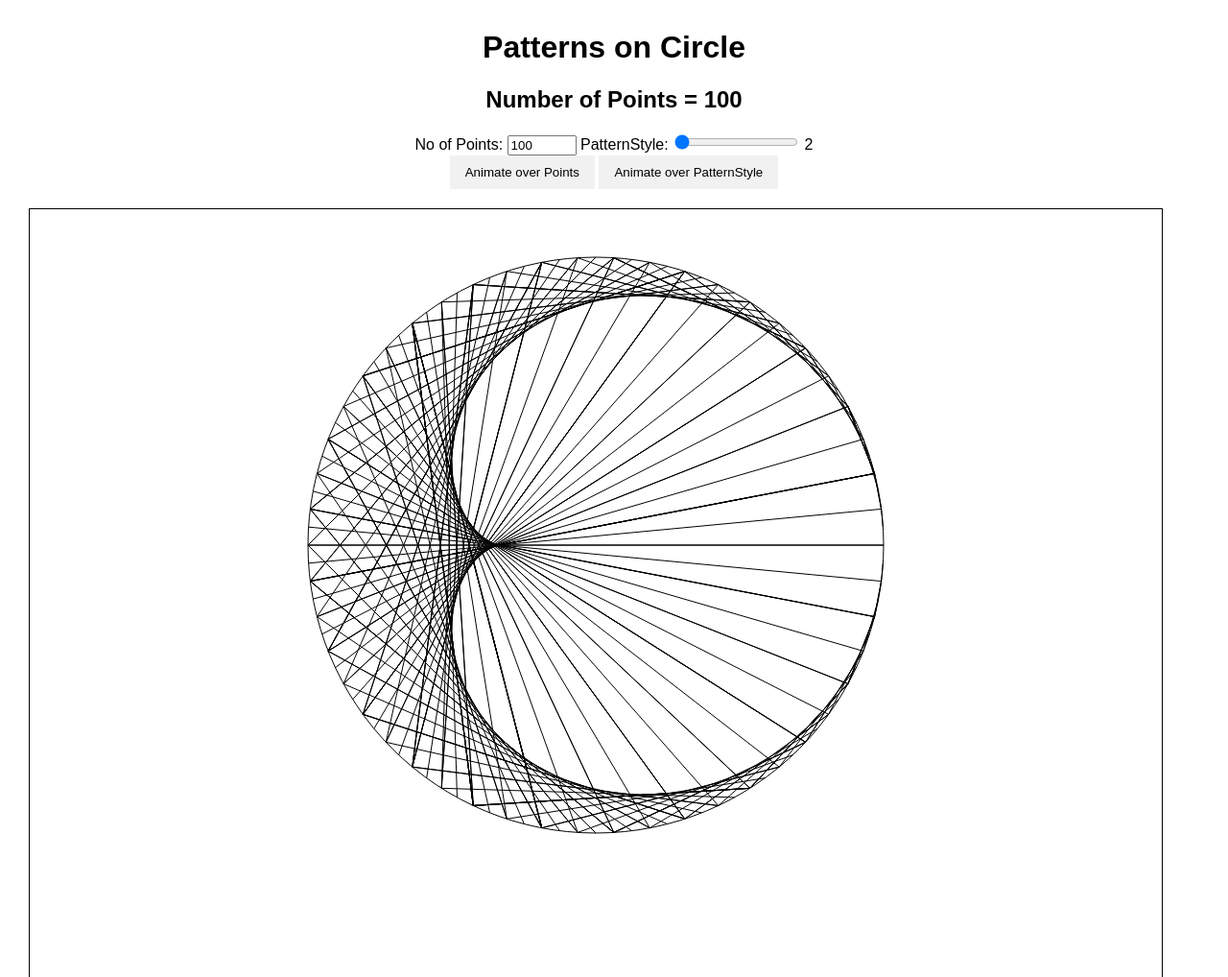
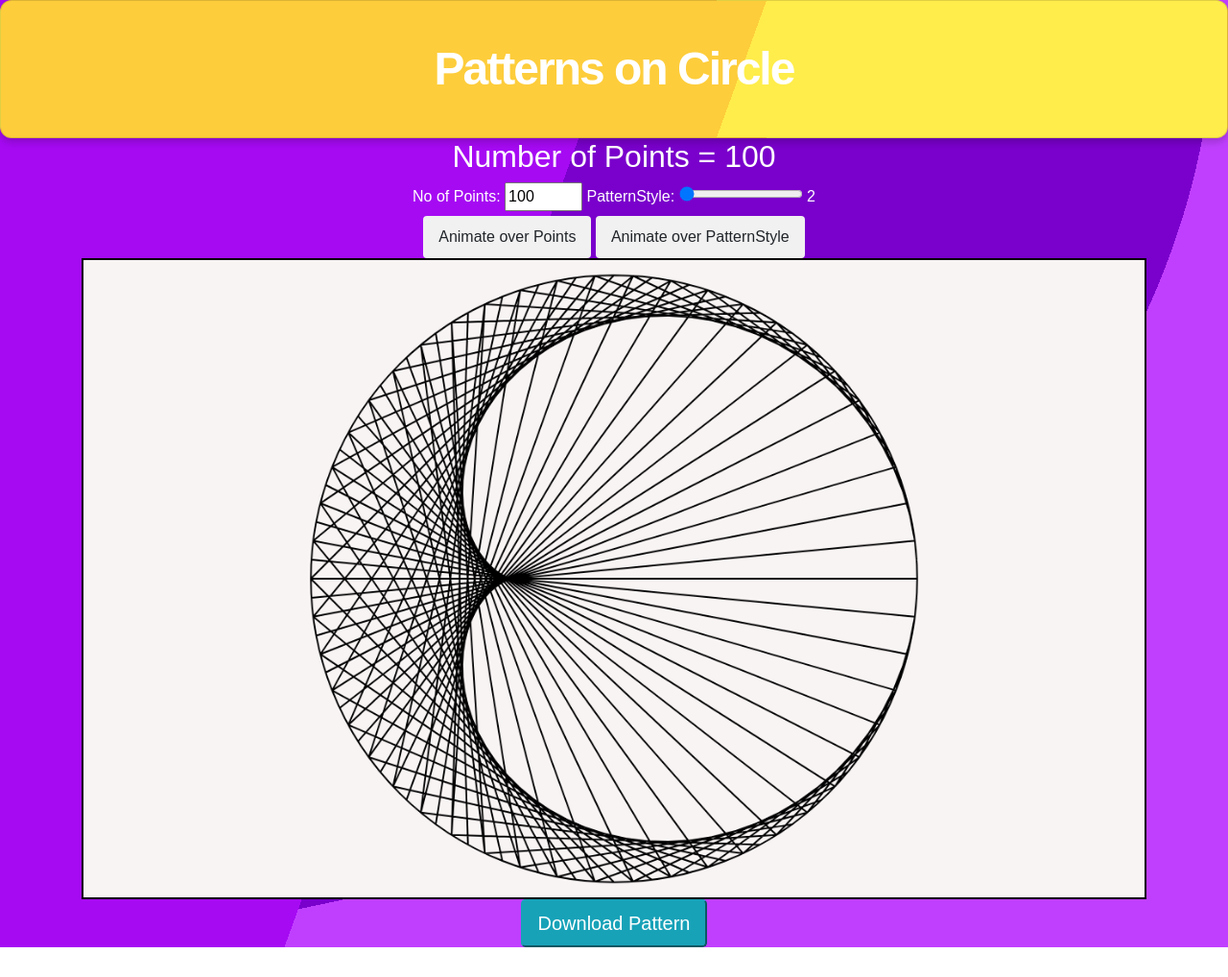
Before and after one commit to ajit3259/Circle-Patterns, a plain HTML site: page index.html in a window 1280 px wide. Shown: the top 1018 px of the page at 96% size. After the commit the page ends 987 px from the top, so only its background shows below. Drawn offline with nearby package versions, Linux system fonts and the light colour scheme.

Commit message:
Fixing canvas size and adding download image button

```diff
--- a/drawing.js
+++ b/drawing.js
@@ -1,32 +1,26 @@
-var canvas = document.getElementById("board");
-var draw_heading = document.getElementById("draw");
-var width = window.innerWidth; //cuurent width of browser window
-var height = window.innerHeight; //current height of browser window
+let canvas = document.getElementById("responsive-canvas");
+let draw_heading = document.getElementById("draw");
 
-canvas.setAttribute("width", width - 100);
-canvas.setAttribute("height", height);
-var context = canvas.getContext("2d");
+const colors = ["#4a4e4d", "#0e9aa7", "#3da4ab", "#f6cd61", "#fe8a71"];
 
-const center_x = width/2 - 50;
-const center_y = height/2 - 50;
-const radius = 300;
+let context = canvas.getContext("2d");
 
-function drawCircle() {
+function drawCircle(center_x, center_y, radius) {
 	context.arc(center_x, center_y, radius, 0, 2 * Math.PI);
 }
 
-function getPointOnCircle(angle) {
-	var x = center_x + radius * Math.cos(angle);
-	var y = center_y + radius * Math.sin(angle);
+function getPointOnCircle(center_x, center_y, radius, angle) {
+	let x = center_x + radius * Math.cos(angle);
+	let y = center_y + radius * Math.sin(angle);
 
 	return [x, y]
 }
 
-function getPointsOnCircle(noOfPoints) {
+function getPointsOnCircle(center_x, center_y, radius, noOfPoints) {
 	let points = {};
 	let angle = 0;
 	for(let i =0;i < noOfPoints; i++) {
-		let point = getPointOnCircle(angle + i * 2 * Math.PI / noOfPoints);
+		let point = getPointOnCircle(center_x, center_y, radius, angle + i * 2 * Math.PI / noOfPoints);
 		points[i] = point;
 	}
 	return points;
@@ -37,8 +31,8 @@ function drawLine(point1, point2) {
 	context.lineTo(point2[0], point2[1]);
 }
 
-function drawPattern(noOfPoints, times) {
-	let points = getPointsOnCircle(noOfPoints);
+function drawPattern(center_x, center_y, radius, noOfPoints, times) {
+	let points = getPointsOnCircle(center_x, center_y, radius, noOfPoints);
 
 	for(let i = 1; i < noOfPoints; i++) {
 		let curPoint = i;
@@ -56,11 +50,23 @@ function drawPattern(noOfPoints, times) {
 function draw(noOfPoints, times) {
 	if(times <= 1)
 		return;
+	canvas.width = window.innerWidth;
+	canvas.height = Math.max(window.innerWidth * 0.6, window.innerHeight * 0.6);
+	let width = canvas.width;
+	let height = canvas.height;
 	draw_heading.innerText = "Number of Points = " + noOfPoints;
 	//console.log(new Date().getTime(), "animate called for points = ", noOfPoints);
 	context.clearRect(0, 0, canvas.width, canvas.height);
+	context.lineWidth = 2;
+	//context.strokeStyle = colors[Math.floor(Math.random() * colors.length)];
 	context.beginPath();
-	drawCircle();
-	drawPattern(noOfPoints, times);
+
+	let center_x = width/2;
+	let center_y = height/2;
+	let radius = Math.min(width/2.1, height/2.1);
+	drawCircle(center_x, center_y, radius);
+
+	drawPattern(center_x, center_y, radius, noOfPoints, times);
+
 	context.stroke();
 }
--- a/index.html
+++ b/index.html
@@ -1,11 +1,22 @@
 <!DOCTYPE html>
 <html>
 <head>
-	<title>The Magical Land</title>
+	<title>The Magical Land of Patterns</title>
+	<meta charset="utf-8">
+    <meta name="viewport" content="width=device-width, initial-scale=1">
+    <link rel="stylesheet" href="https://maxcdn.bootstrapcdn.com/bootstrap/4.5.2/css/bootstrap.min.css">
+    <script src="https://ajax.googleapis.com/ajax/libs/jquery/3.5.1/jquery.min.js"></script>
+    <script src="https://cdnjs.cloudflare.com/ajax/libs/popper.js/1.16.0/umd/popper.min.js"></script>
+    <script src="https://maxcdn.bootstrapcdn.com/bootstrap/4.5.2/js/bootstrap.min.js"></script>
     <link rel="stylesheet" type="text/css" href="style.css">
 </head>
 <body>
-	<h1 id="heading">Patterns on Circle </h1>
+	<div class="card-holder">
+		<div class="card bg-gold">
+			Patterns on Circle
+		</div>
+	</div>
+	<div class="card-holder container">
 		<h2 id="draw"></h2>
 		<div action="#" id="myForm">
 			<label for="noOfPoints">No of Points:</label>
@@ -24,8 +35,14 @@
 			<button class="btn active" onclick="playAnimation(event)">Play Animation</button>
 			<button class="btn" onclick="stopAnimation(event)">Stop Animation</button>
 		</div>
-	<canvas id="board">
-	</canvas>
+	</div>
+	<div class="container canvas_draw">
+		<canvas id="responsive-canvas"></canvas>
+	</div>
+	<div id="download-section">
+		<button class="btn-lg btn-info" onclick="downloadCanvasImage()">Download Pattern</button>
+		<a id="linkToImage"></a>
+	</div>
 </body>
 <script type="text/javascript" src="drawing.js"></script>
 <script type="text/javascript" src="animation.js"></script>
@@ -115,5 +132,12 @@
 		}
 	}
 
+	function downloadCanvasImage() {
+		let canvasImageLink = document.getElementById('linkToImage');
+  		canvasImageLink.setAttribute('download', 'MyPattern.png');
+  		canvasImageLink.setAttribute('href', canvas.toDataURL("image/png").replace("image/png", "image/octet-stream"));
+  		canvasImageLink.click();
+	}
+
 </script>
 </html>
--- a/style.css
+++ b/style.css
@@ -1,32 +1,48 @@
 body {
 	font-family: sans-serif;
 	text-align: center;
-	padding: 10px;
 	transition: all 725ms ease-in-out;
 	text-align: center;
 	margin: 0;
+	color: #fff;
+    background: -webkit-linear-gradient(110deg, #a60af3 40%, rgba(0, 0, 0, 0) 30%), -webkit-radial-gradient(farthest-corner at 0% 0%, #7a00cc 70%, #c03fff 70%);
+    background: -o-linear-gradient(110deg, #a60af3 40%, rgba(0, 0, 0, 0) 30%), -o-radial-gradient(farthest-corner at 0% 0%, #7a00cc 70%, #c03fff 70%);
+    background: -moz-linear-gradient(110deg, #a60af3 40%, rgba(0, 0, 0, 0) 30%), -moz-radial-gradient(farthest-corner at 0% 0%, #7a00cc 70%, #c03fff 70%);
+    background: linear-gradient(110deg, #a60af3 40%, rgba(0, 0, 0, 0) 30%), radial-gradient(farthest-corner at 0% 0%, #7a00cc 70%, #c03fff 70%);
 }
 
 h1 {
 	font-weight: bolder;
 }
 
-canvas {
-	border: 1px black solid;
-	display: block;
-	margin: 20px;
+.bg-gold {
+  background: -webkit-linear-gradient(110deg, #fdcd3b 60%, #ffed4b 60%);
+  background: -o-linear-gradient(110deg, #fdcd3b 60%, #ffed4b 60%);
+  background: -moz-linear-gradient(110deg, #fdcd3b 60%, #ffed4b 60%);
+  background: linear-gradient(110deg, #fdcd3b 60%, #ffed4b 60%);
 }
 
-#heading {
-	text-align: center;
+.card {
+  font-family: sans-serif;
+  font-size: 3em;
+  font-weight: 800;
+  height: 3em;
+  width: 64em;
+  padding: 0.3em 0.5em;
+  border-radius: 0.25em;
+  display: table-cell;
+  vertical-align: middle;
+  letter-spacing: -2px;
+  box-shadow: 0 4px 8px 0 rgba(0,0,0,0.2);
 }
 
-#draw {
-	text-align: center;
-}
-
-#myForm {
-	text-align: center;
+#responsive-canvas {
+  border: 2px black solid;
+  display: block;
+  background: #f9f4f4;
+  text-align: center;
+  width: 100%;
+  height: 100%;
 }
 
 #animationOptions {
```
Also changed, not shown: 1 other file. Lines whose indentation alone changed are shown as unchanged.
